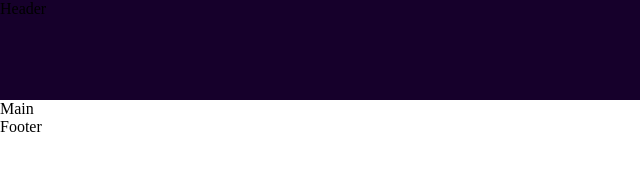
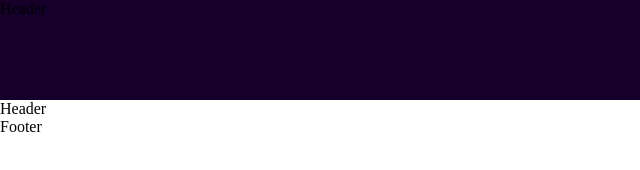
Before and after one commit to BurkovskayaAD/test, a plain HTML site: page index.html in a window 1280 px wide. Shown: the full height of the page, 0-640 px from the left. Drawn offline with Linux system fonts and the light colour scheme.

Commit message:
update main

```diff
--- a/index.html
+++ b/index.html
@@ -10,7 +10,9 @@
 
     <header>Header</header>
 
-    <main>Main</main>
+    <main>
+        <div>Header</div>
+    </main>
 
     <footer>Footer</footer>
 
```
